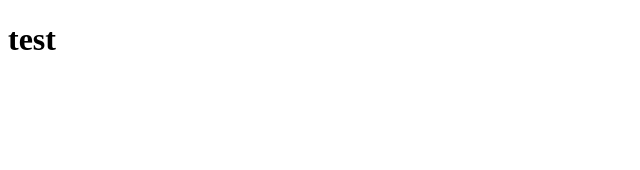
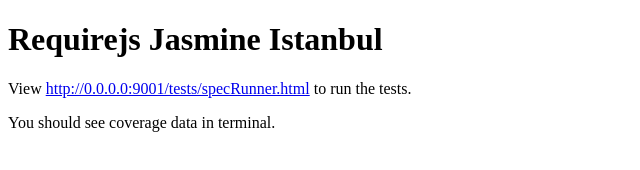
Before and after one commit to jdelight/requirejs-jasmine-istanbul, a website with bundled scripts: page index.html in a window 1280 px wide. Shown: the whole page, without its empty margins (0-640 px from the left). Built offline with nearby package versions, Linux system fonts and the light colour scheme.

Commit message:
added help notes

```diff
--- a/index.html
+++ b/index.html
@@ -2,11 +2,13 @@
 <html lang="en">
 <head>
 	<meta charset="UTF-8">
-	<title>Document</title>
+	<title>Requirejs Jasmine Istanbul</title>
 	<script data-main="src/main" src="require.js"></script>
 </head>
 <body>
-<h1>test</h1>
+<h1>Requirejs Jasmine Istanbul</h1>
+<p>View <a href="http://0.0.0.0:9001/tests/specRunner.html">http://0.0.0.0:9001/tests/specRunner.html</a> to run the tests.</p>
+<p>You should see coverage data in terminal.</p>
 
 
 </body>
```
